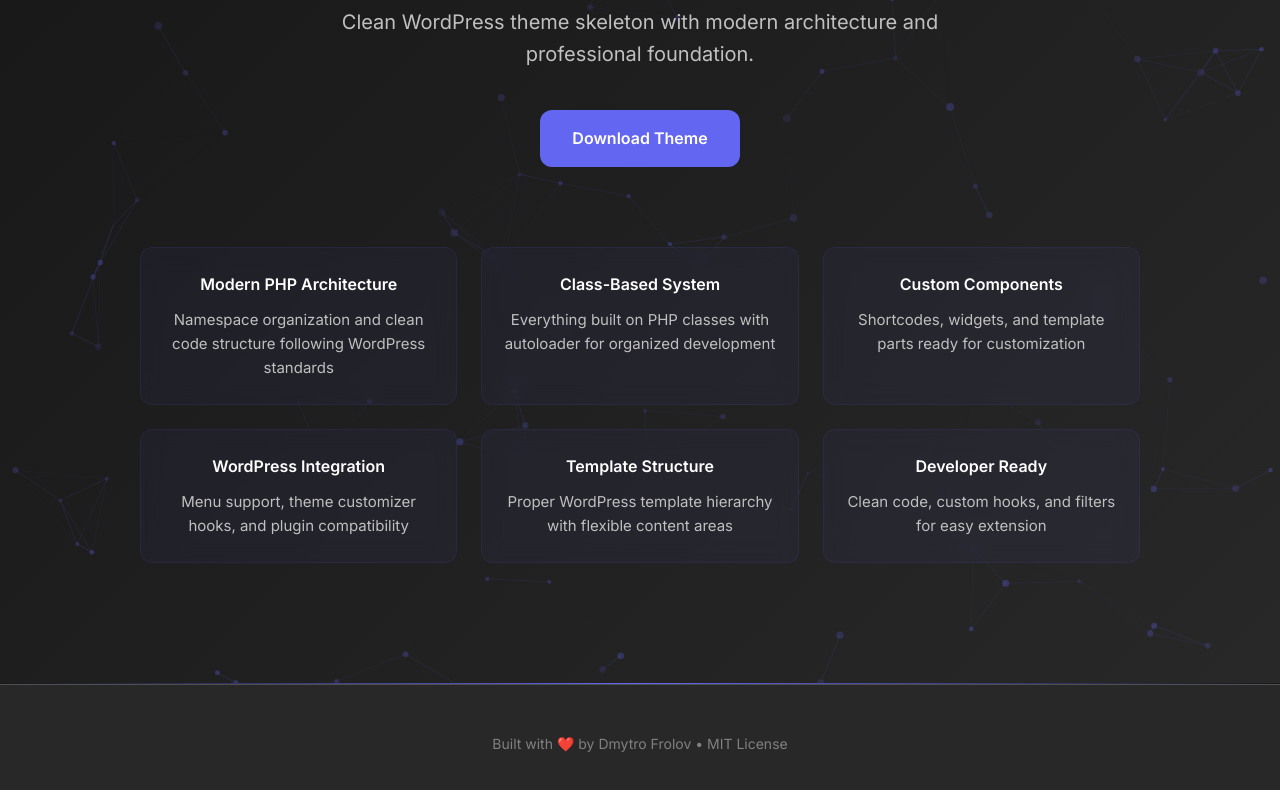
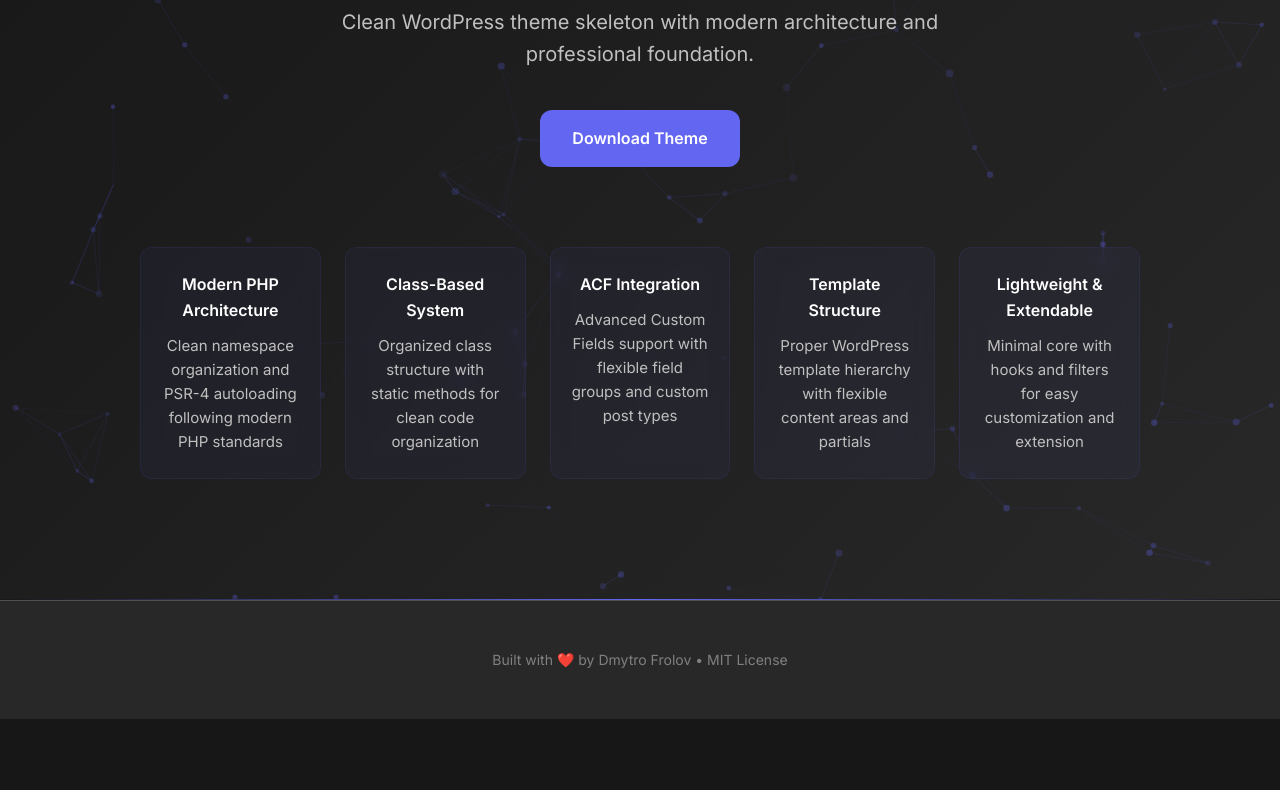
Before and after one commit to dmitry-conquer/zen-theme-landing, a plain HTML site: page index.html in a window 1280 px wide. Shown: the part 233-1023 px from the top of the page. After the commit the page ends 952 px from the top, so only its background shows below. Drawn offline with nearby package versions, Linux system fonts and the light colour scheme.

Commit message:
Змінено структуру сітки на 5 колонок, додано медіа-запит для адаптивності, оновлено опис функцій теми та виправлено посилання на завантаження теми.

```diff
--- a/index.html
+++ b/index.html
@@ -476,7 +476,7 @@
 
       .build-grid {
         display: grid;
-        grid-template-columns: repeat(3, 1fr);
+        grid-template-columns: repeat(5, 1fr);
         gap: 24px;
         margin-top: 40px;
       }
@@ -524,6 +524,13 @@
 
 
       /* Responsive Design */
+      @media (max-width: 1200px) {
+        .build-grid {
+          grid-template-columns: repeat(3, 1fr);
+        gap: 20px;
+        }
+      }
+
       @media (max-width: 900px) {
         .build-grid {
           grid-template-columns: repeat(2, 1fr);
@@ -692,7 +699,7 @@
       <div id="particles-js"></div>
       <div class="container">
         <div class="hero-badge" data-aos="fade-up" data-aos-delay="100">
-          v1.0.4 released on September 13, 2025 • MIT License
+          v1.0.4 released on September 14, 2025 • MIT License
         </div>
 
         <h1 class="hero-title" data-aos="fade-up" data-aos-delay="200">WordPress Theme Framework</h1>
@@ -702,7 +709,7 @@
         </p>
 
         <div class="hero-actions" data-aos="fade-up" data-aos-delay="400">
-          <a href="https://github.com/dmitry-conquer/zen-theme/archive/refs/heads/main.zip" class="btn-primary" download="zen-theme.zip"> Download Theme </a>
+          <a href="https://github.com/dmitry-conquer/wp-starter-theme/archive/refs/heads/main.zip" class="btn-primary" download="zen-theme.zip"> Download Theme </a>
         </div>
 
         <!-- Theme Features -->
@@ -710,27 +717,23 @@
           <div class="build-grid">
             <div class="build-item">
               <h3 class="build-title">Modern PHP Architecture</h3>
-              <p class="build-description">Namespace organization and clean code structure following WordPress standards</p>
+              <p class="build-description">Clean namespace organization and PSR-4 autoloading following modern PHP standards</p>
         </div>
             <div class="build-item">
               <h3 class="build-title">Class-Based System</h3>
-              <p class="build-description">Everything built on PHP classes with autoloader for organized development</p>
+              <p class="build-description">Organized class structure with static methods for clean code organization</p>
       </div>
             <div class="build-item">
-              <h3 class="build-title">Custom Components</h3>
-              <p class="build-description">Shortcodes, widgets, and template parts ready for customization</p>
+              <h3 class="build-title">ACF Integration</h3>
+              <p class="build-description">Advanced Custom Fields support with flexible field groups and custom post types</p>
         </div>
             <div class="build-item">
-              <h3 class="build-title">WordPress Integration</h3>
-              <p class="build-description">Menu support, theme customizer hooks, and plugin compatibility</p>
+              <h3 class="build-title">Template Structure</h3>
+              <p class="build-description">Proper WordPress template hierarchy with flexible content areas and partials</p>
           </div>
             <div class="build-item">
-              <h3 class="build-title">Template Structure</h3>
-              <p class="build-description">Proper WordPress template hierarchy with flexible content areas</p>
-          </div>
-            <div class="build-item">
-              <h3 class="build-title">Developer Ready</h3>
-              <p class="build-description">Clean code, custom hooks, and filters for easy extension</p>
+              <h3 class="build-title">Lightweight & Extendable</h3>
+              <p class="build-description">Minimal core with hooks and filters for easy customization and extension</p>
           </div>
           </div>
           </div>
```
